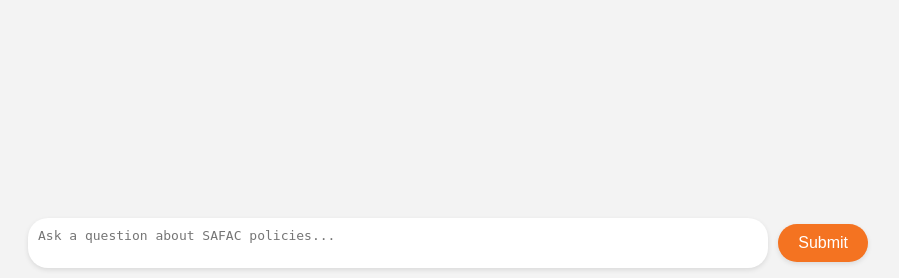
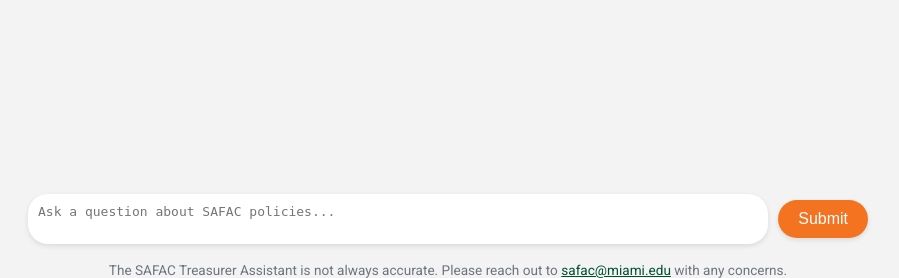
Before and after one commit to parthaga04/safac-treasurer-assistant, a Flask app: page / in a window 1280 px wide. Shown: the part 522-800 px from the top of the page, without its empty margins (192-1091 px from the left). Run offline with Flask 3, Linux system fonts and the light colour scheme; parts of the project's set-up code (start-up, migrations or seed data) failed here and were passed over.

Commit message:
Update index.html

```diff
--- a/templates/index.html
+++ b/templates/index.html
@@ -140,6 +140,21 @@
       cursor: pointer;
       box-shadow: 0 2px 5px rgba(0,0,0,0.1);
     }
+    .disclaimer {
+      font-size: 0.85em;
+      color: #6c757d;
+      margin-top: 8px;
+      text-align: center;
+      max-width: 900px;
+      padding: 0 20px;
+      margin-left: auto;
+      margin-right: auto;
+    }
+
+    .disclaimer a {
+      color: #005030;
+      text-decoration: underline;
+    }
   </style>
 </head>
 <body>
@@ -154,6 +169,9 @@
     <div class="input-area">
       <textarea id="question" placeholder="Ask a question about SAFAC policies..." onkeydown="handleKey(event)"></textarea>
       <button onclick="askQuestion()">Submit</button>
+    </div>
+    <div class="disclaimer">
+      The SAFAC Treasurer Assistant is not always accurate. Please reach out to <a href="mailto:safac@miami.edu">safac@miami.edu</a> with any concerns.
     </div>
   </div>
 
@@ -174,19 +192,22 @@
 
     async function askQuestion() {
       const textarea = document.getElementById("question");
+      const container = document.getElementById("chat-container");
+
       const existingSpacer = document.getElementById("spacer");
       if (existingSpacer) container.removeChild(existingSpacer);
+
       if (container.children.length < 8) {
        const spacer = document.createElement("div");
       spacer.id = "spacer";
       spacer.style.marginTop = "auto";
       container.prepend(spacer);
       }
+
       const question = textarea.value.trim();
       if (!question) return;
       textarea.value = "";
 
-      const container = document.getElementById("chat-container");
       const timestamp = formatTimestamp();
 
       const userMsg = document.createElement("div");
```
